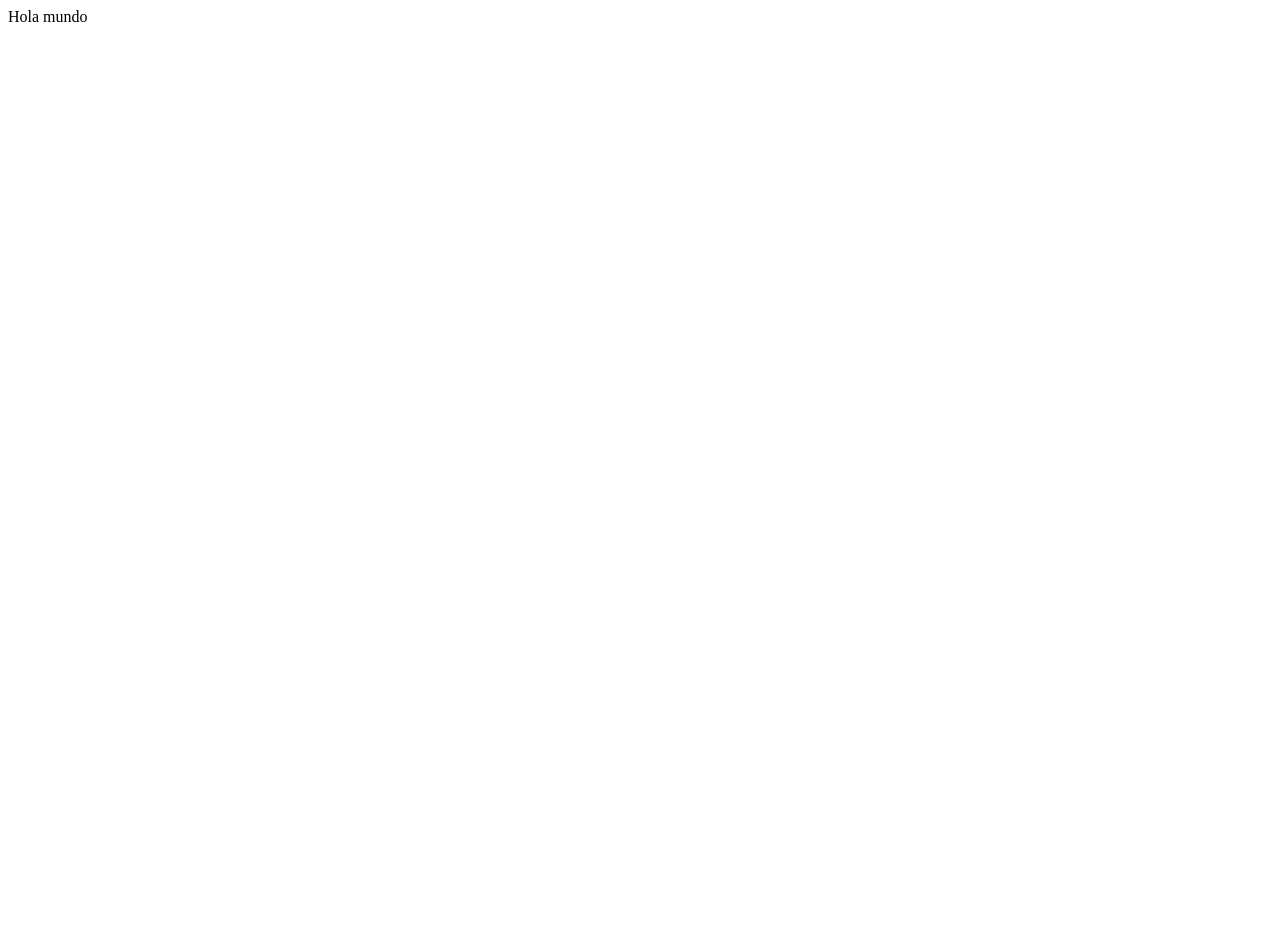
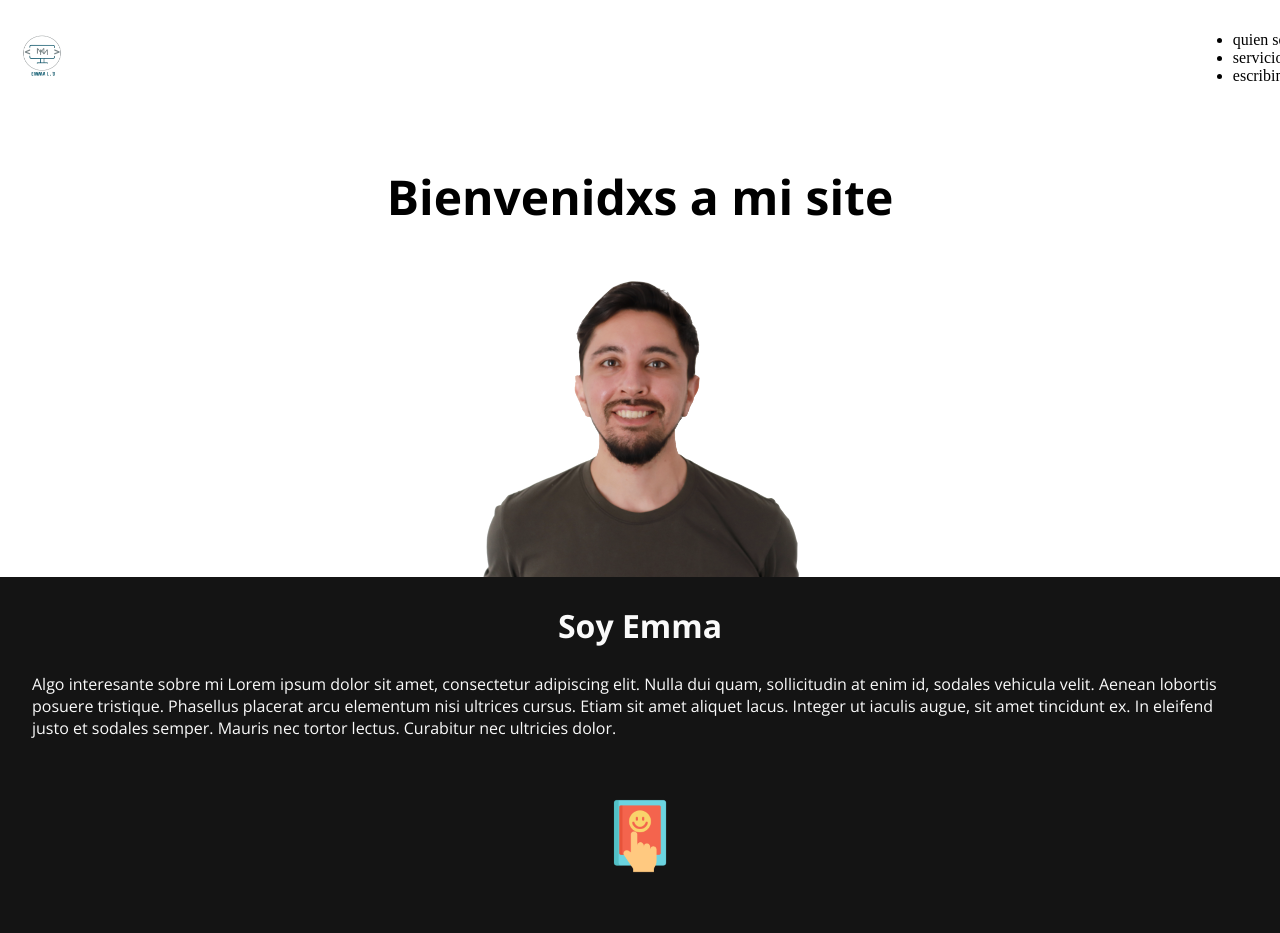
Before and after one commit to emmaluciana/Desaf-o-maquetado, a website: page public/index.html in a window 1280 px wide. Before the commit the page ends 800 px from the top, so only its background shows below. Drawn offline with nearby package versions, Linux system fonts and the light colour scheme.

Commit message:
Profile section started

```diff
--- a/public/index.css
+++ b/public/index.css
@@ -1,3 +1,67 @@
 * {
   box-sizing: border-box;
 }
+
+body{
+  margin: 0;
+  padding: 0;
+}
+
+.main-container{
+  width: 100%;
+}
+
+.header{
+  display: flex;
+  justify-content: space-between;
+  align-items: center;
+  margin: 15px;
+  width: 100%;
+}
+
+.logo {
+  width: 54px;
+  height: 50px;
+}
+
+.welcome{
+  display: flex;
+  flex-direction: column;
+  justify-content: center;
+  font-family: "Open Sans";
+  font-size: 48px;
+  font-weight: 700;
+  text-align: center;
+}
+
+.img-perfil {
+  width: 318px;
+  height: 300px;
+  margin: 0 auto;
+}
+
+.about-me{
+  background-color: #141414;
+  color: #FAFAFA;
+  display: flex;
+  flex-direction: column;
+  align-items: center;
+}
+
+.about-me__name{
+  font-family: "Open Sans";
+  font-size: 32px;
+}
+
+.about-me__text{
+  font-family: "Open Sans";
+  font-size: 16px;
+  text-align: start;
+  margin: 0 32px;
+}
+
+.icono-perfil{
+  width: 80px;
+  height: 80px;
+  margin: 57px 0;
+}
--- a/public/index.html
+++ b/public/index.html
@@ -4,10 +4,42 @@
   <meta charset="UTF-8">
   <meta name="viewport" content="width=device-width, initial-scale=1.0">
   <link rel="stylesheet" href="./index.css">
+  <link rel="preconnect" href="https://fonts.gstatic.com" crossorigin>
+  <link href="https://fonts.googleapis.com/css2?family=Open+Sans:ital,wght@0,300..800;1,300..800&display=swap"
+    rel="stylesheet">
   <title>Document</title>
 </head>
 <body>
-  Hola mundo
+  <div class="main-container">
+    <div class="container-initial">
+      <header class="header">
+        <img src="/assets/logo-sin-fondo.png" alt="Logo" class="logo">
+        <nav class="header__menu">
+          <ul class="header__lista">
+            <li>quien soy</li>
+            <li>servicios</li>
+            <li>escribime</li>
+          </ul>
+        </nav>
+      </header>
+    </div>
+    <section class="welcome">
+      <p class="welcome__title">Bienvenidxs a mi site</p>
+      <img src="/assets/img-perfil.png" alt="Imagen de perfil." class="img-perfil">
+    </section>
+    <section class="about-me">
+      <h2 class="about-me__name">Soy Emma</h2>
+      <p class="about-me__text">
+        Algo interesante sobre mi Lorem ipsum dolor sit amet, consectetur adipiscing elit. Nulla dui quam, sollicitudin at enim
+        id, sodales vehicula velit. Aenean lobortis posuere tristique. Phasellus placerat arcu elementum nisi ultrices cursus.
+        Etiam sit amet aliquet lacus. Integer ut iaculis augue, sit amet tincidunt ex. In eleifend justo et sodales semper.
+        Mauris nec tortor lectus. Curabitur nec ultricies dolor.</p>
+      <img src="/assets/icono-perfil.png" alt="" class="icono-perfil">
+    </section>
+    <section class="servicios">
+
+    </section>
+  </div>
 
 </body>
 </html>
```
Also changed, not shown: public/assets/icono-perfil.png (added), public/assets/img-perfil.png (added), public/assets/logo-sin-fondo.png (added), public/assets/logo.png (added).
